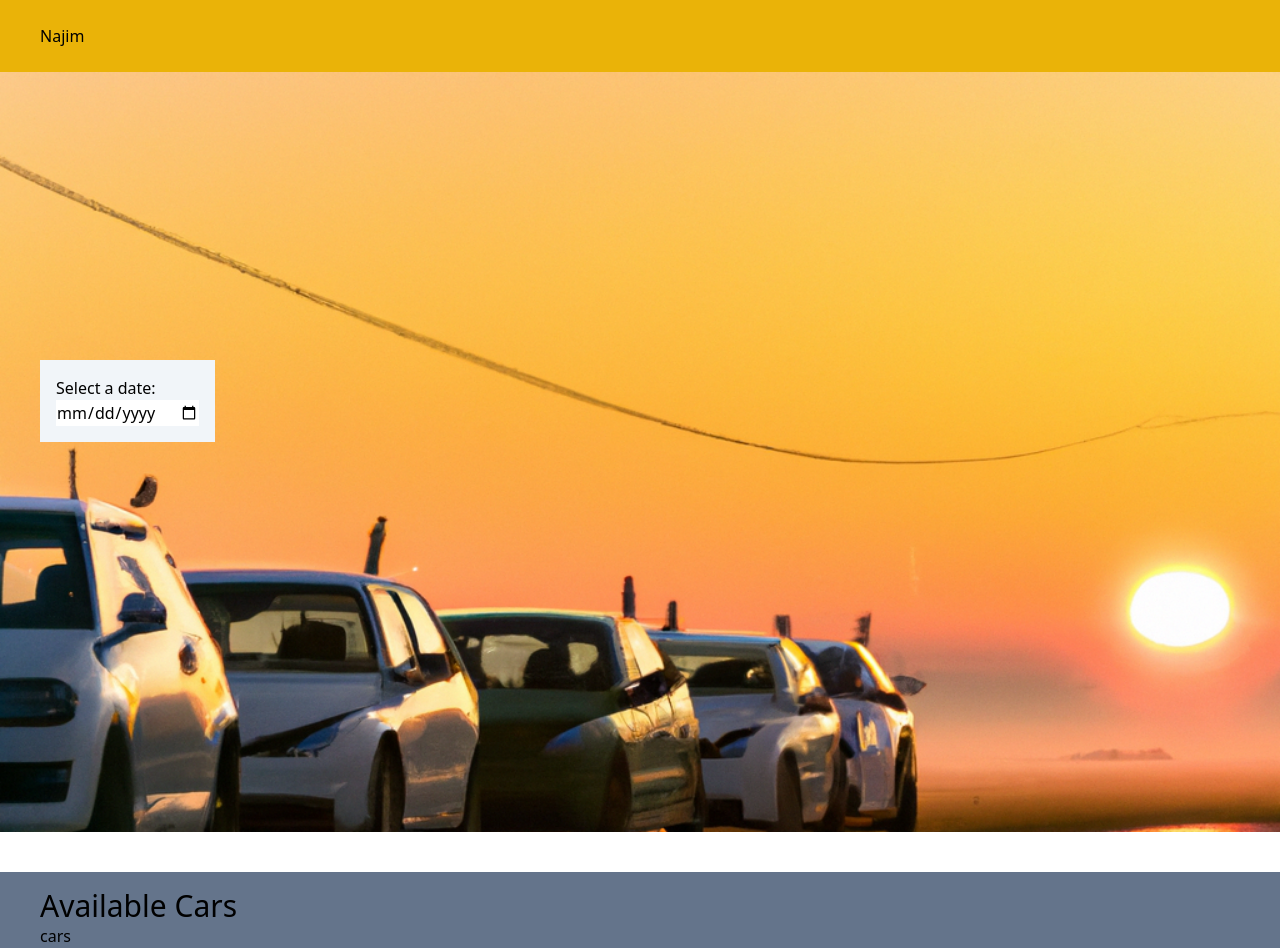
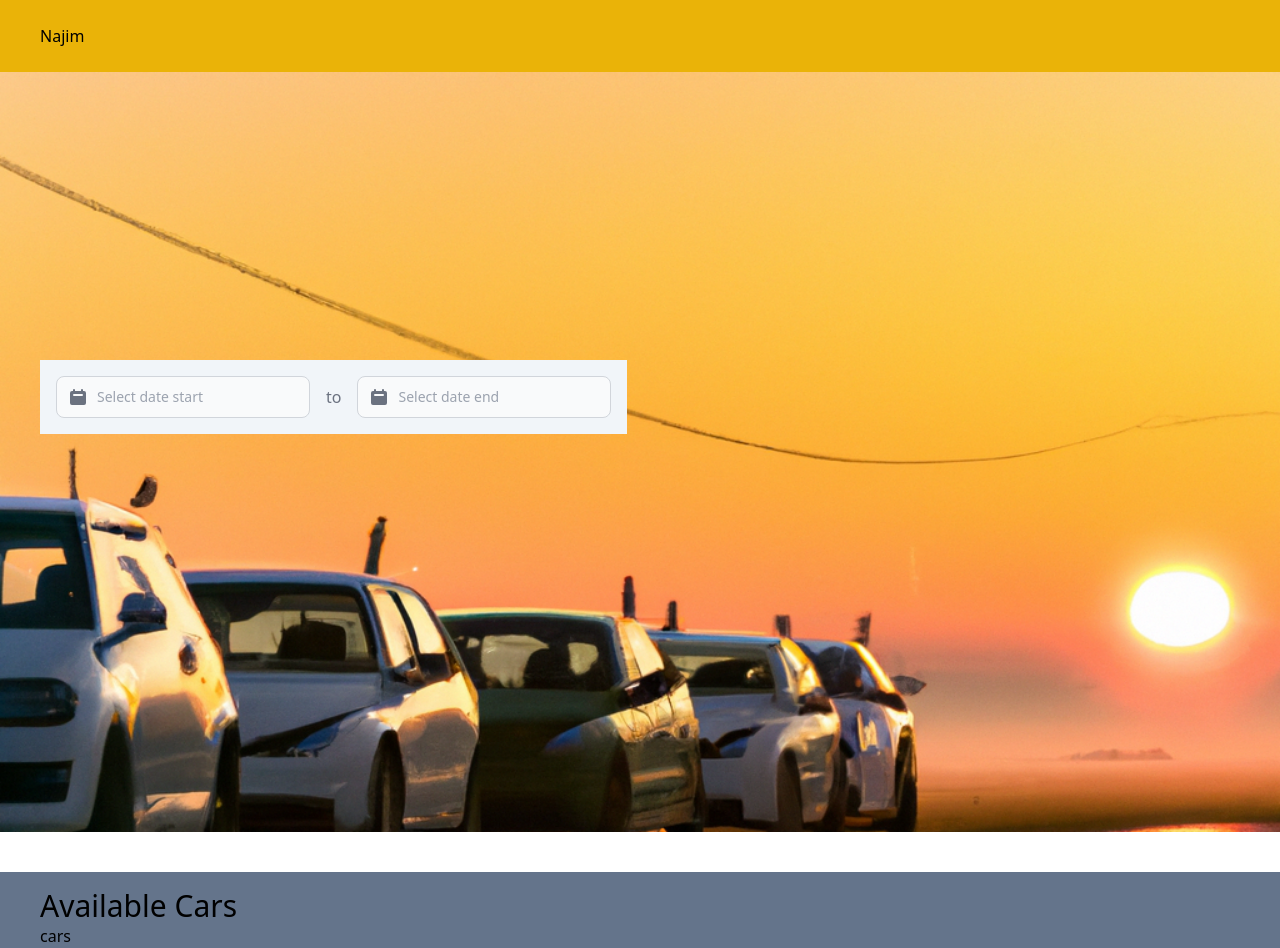
Before and after one commit to thomsult/rent-hackathon, a Next.js app: page / in a window 1280 px wide. Built offline with nearby package versions, Linux system fonts and the light colour scheme.

Commit message:
changement date picker

```diff
--- a/components/datePicker.js
+++ b/components/datePicker.js
@@ -1,14 +1,32 @@
-import React, {useState} from "react";
+import React, { useState } from 'react';
+import DatePicker from 'react-datepicker';
+import 'react-datepicker/dist/react-datepicker.css';
 
+function DateRangePicker() {
+//   const [startDate, setStartDate] = useState(new Date());
+//   const [endDate, setEndDate] = useState(new Date());
 
-function datePicker(){
-    const [date, setDate] = useState();
-    console.log("Date" ,date);
-    return(
-        <>
-        <h1>Select a date: {date} </h1>
-         <input type="date" onChange={e=>setDate(e.target.value)}/>
-        </>
-    )
+  return (
+    <>
+
+<div date-rangepicker class="flex items-center">
+  <div class="relative">
+    <div class="absolute inset-y-0 left-0 flex items-center pl-3 pointer-events-none">
+        <svg aria-hidden="true" class="w-5 h-5 text-gray-500 dark:text-gray-400" fill="currentColor" viewBox="0 0 20 20" xmlns="http://www.w3.org/2000/svg"><path fill-rule="evenodd" d="M6 2a1 1 0 00-1 1v1H4a2 2 0 00-2 2v10a2 2 0 002 2h12a2 2 0 002-2V6a2 2 0 00-2-2h-1V3a1 1 0 10-2 0v1H7V3a1 1 0 00-1-1zm0 5a1 1 0 000 2h8a1 1 0 100-2H6z" clip-rule="evenodd"></path></svg>
+    </div>
+    <input name="start" type="text" class="bg-gray-50 border border-gray-300 text-gray-900 text-sm rounded-lg focus:ring-blue-500 focus:border-blue-500 block w-full pl-10 p-2.5  dark:bg-gray-700 dark:border-gray-600 dark:placeholder-gray-400 dark:text-white dark:focus:ring-blue-500 dark:focus:border-blue-500" placeholder="Select date start"/>
+  </div>
+  <span class="mx-4 text-gray-500">to</span>
+  <div class="relative">
+    <div class="absolute inset-y-0 left-0 flex items-center pl-3 pointer-events-none">
+        <svg aria-hidden="true" class="w-5 h-5 text-gray-500 dark:text-gray-400" fill="currentColor" viewBox="0 0 20 20" xmlns="http://www.w3.org/2000/svg"><path fill-rule="evenodd" d="M6 2a1 1 0 00-1 1v1H4a2 2 0 00-2 2v10a2 2 0 002 2h12a2 2 0 002-2V6a2 2 0 00-2-2h-1V3a1 1 0 10-2 0v1H7V3a1 1 0 00-1-1zm0 5a1 1 0 000 2h8a1 1 0 100-2H6z" clip-rule="evenodd"></path></svg>
+    </div>
+    <input name="end" type="text" class="bg-gray-50 border border-gray-300 text-gray-900 text-sm rounded-lg focus:ring-blue-500 focus:border-blue-500 block w-full pl-10 p-2.5  dark:bg-gray-700 dark:border-gray-600 dark:placeholder-gray-400 dark:text-white dark:focus:ring-blue-500 dark:focus:border-blue-500" placeholder="Select date end"/>
+</div>
+</div>
+</>
+
+  );
 }
-export default datePicker;
+
+export default DateRangePicker;
--- a/package.json
+++ b/package.json
@@ -10,6 +10,7 @@
     "mysql2": "^2.3.3",
     "next": "latest",
     "react": "18.2.0",
+    "react-datepicker": "^4.8.0",
     "react-dom": "18.2.0",
     "react-hook-form": "^7.41.5",
     "swr": "^2.0.0"
```
Also changed, not shown: 1 other file (tests, documents, lock files or other folders).
